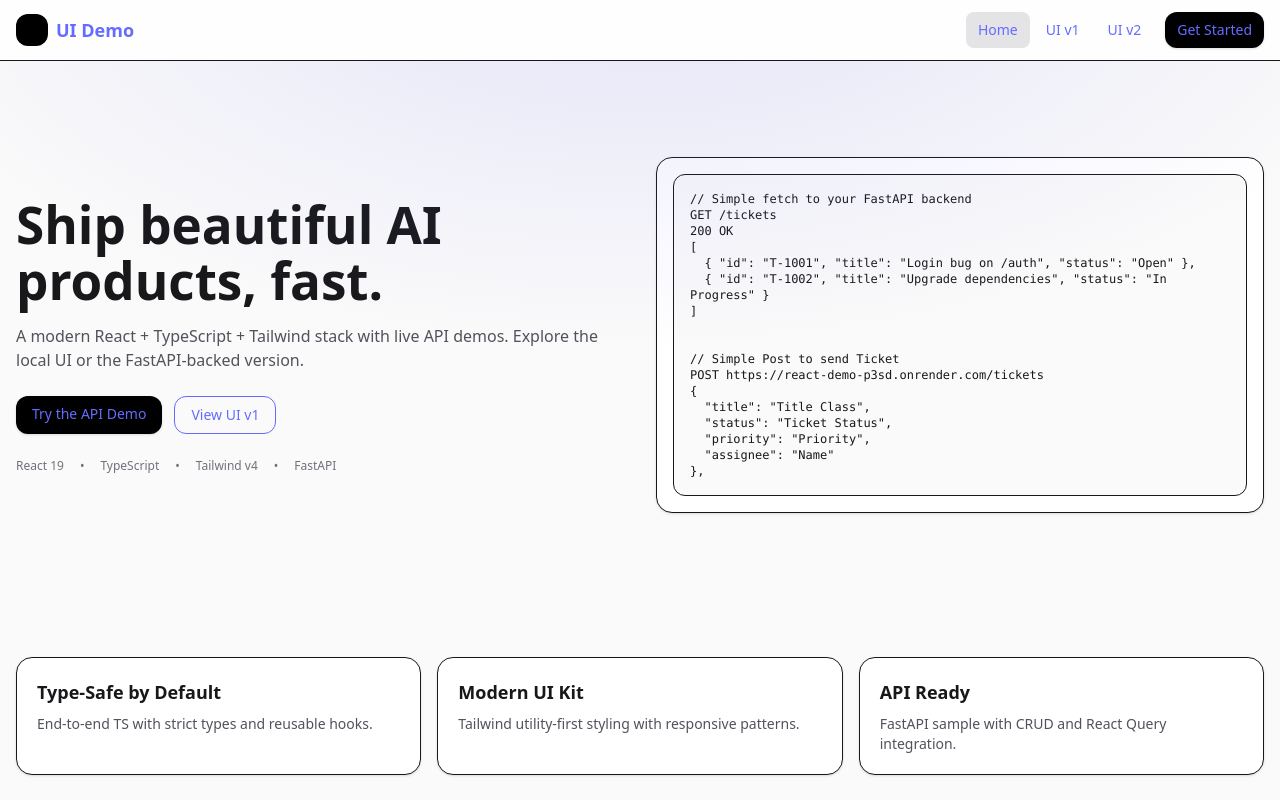
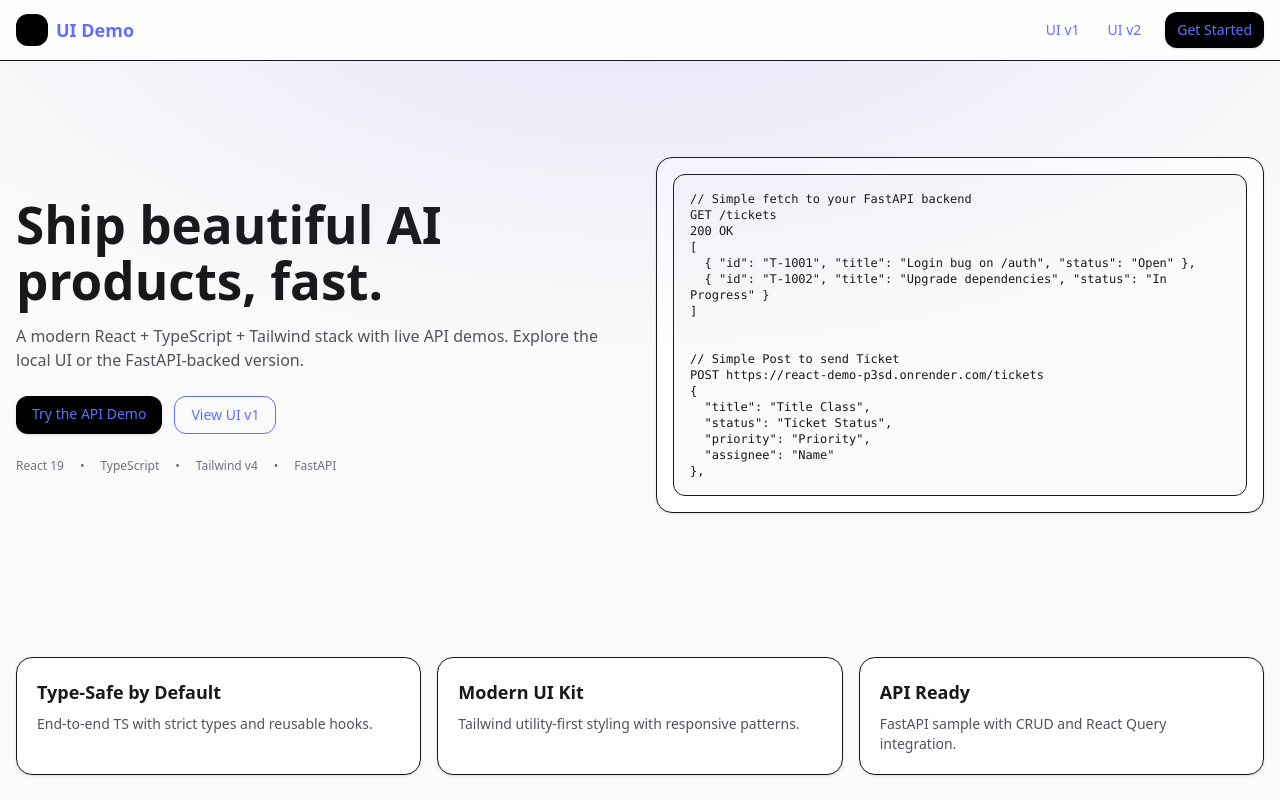
Before and after one commit to crewgamble/react-demo, a React (Vite) app: page / in a window 1280 px wide. Shown: the top 800 px of the page. Built offline with nearby package versions, Linux system fonts and the light colour scheme; no server answers.

Commit message:
Remove Home NavItem from Landing page

```diff
--- a/src/pages/Landing.tsx
+++ b/src/pages/Landing.tsx
@@ -17,7 +17,6 @@ export default function Landing() {
           </Link>
 
           <nav className="ml-auto hidden items-center gap-1 md:flex">
-            <NavItem to="/">Home</NavItem>
             <NavItem to="/v1">UI v1</NavItem>
             <NavItem to="/v2">UI v2</NavItem>
             <Link
```
